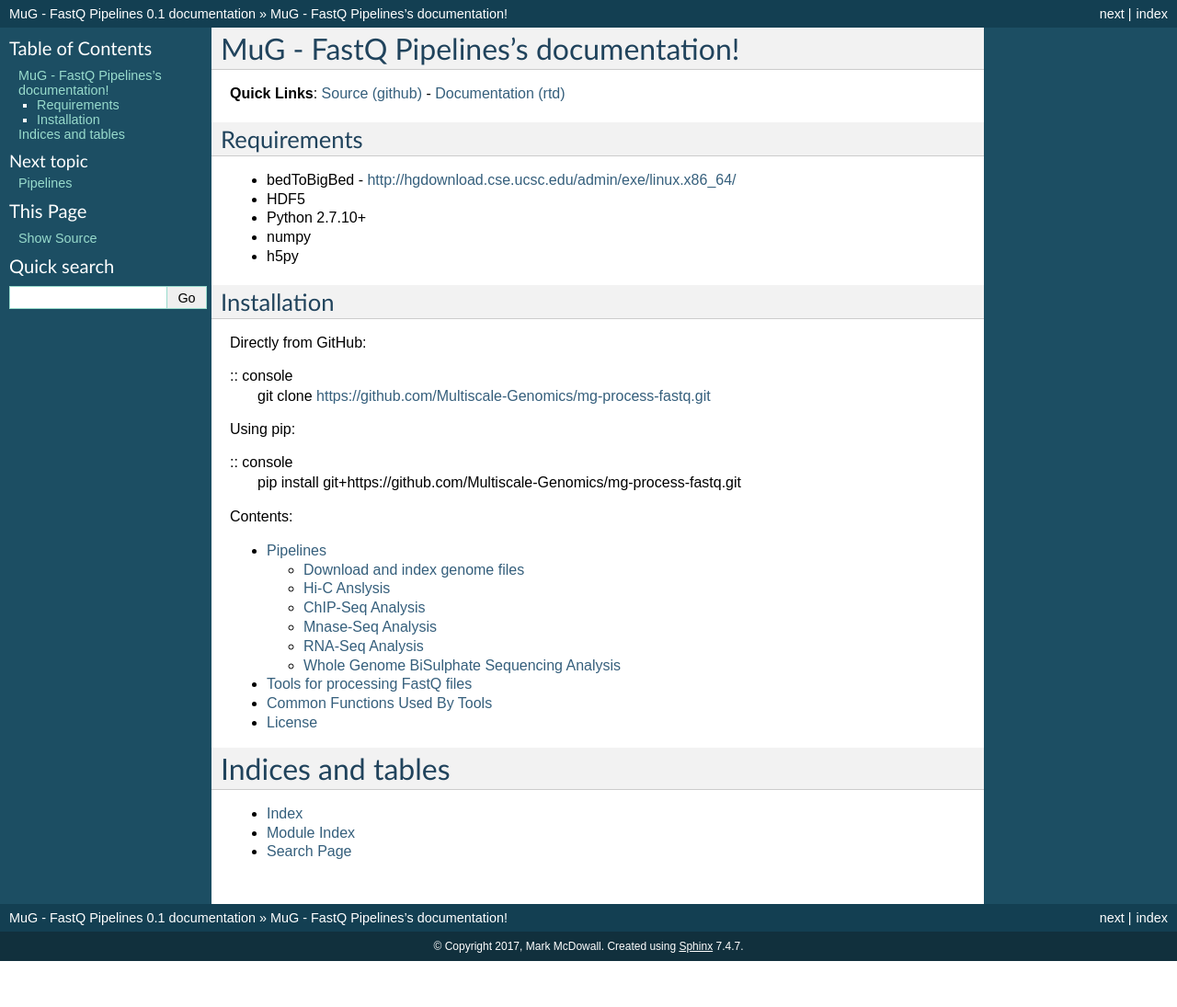
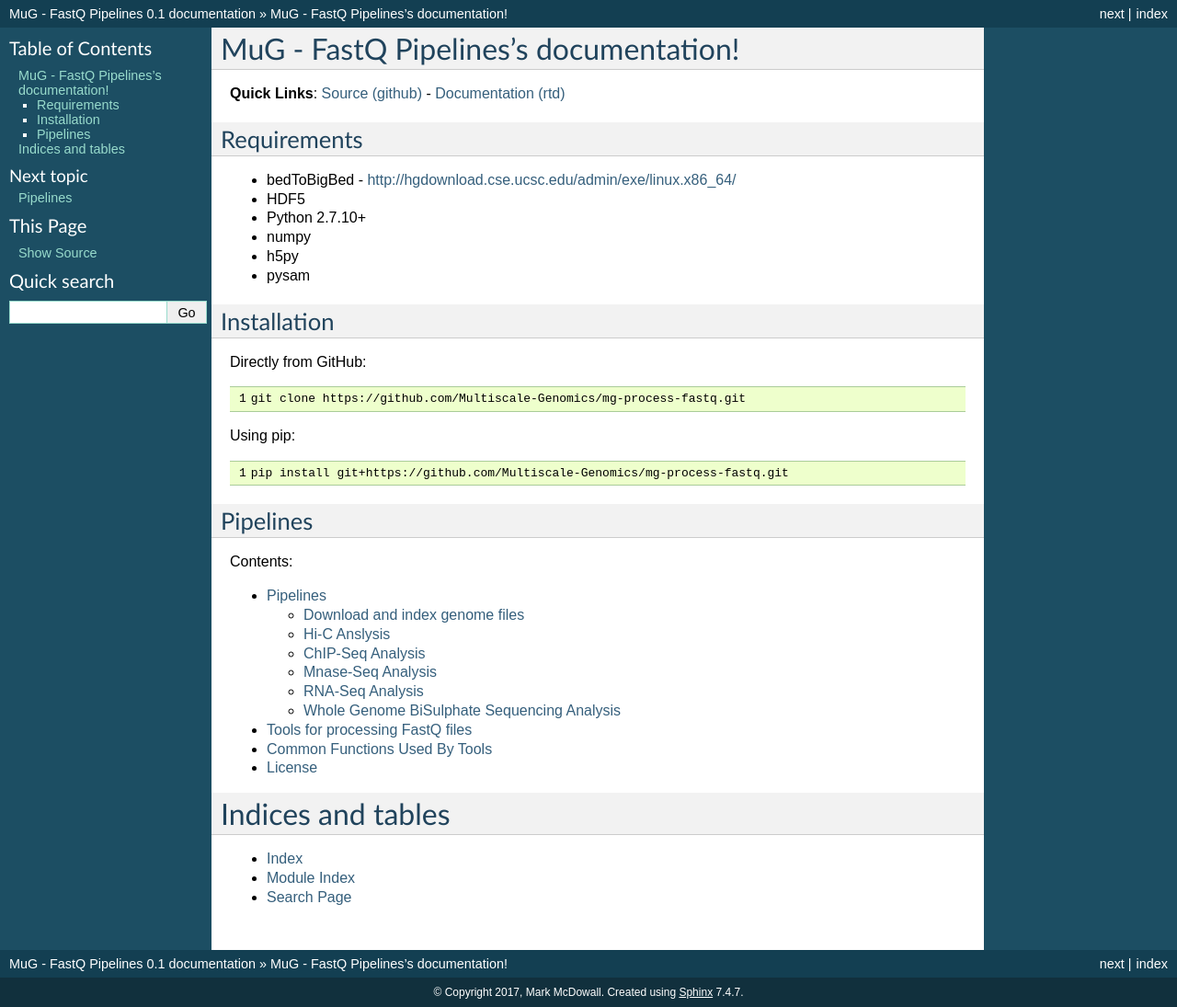
Before and after one commit to Multiscale-Genomics/mg-process-fastq, a Sphinx documentation site: the page built from docs/index.rst, in a window 1280 px wide. Shown: the whole page at 92% size. Built offline with Sphinx 7.4.7, drawn with Linux system fonts in a browser that asks for light colours; before the commit the page ends 1045 px from its top, so only the background shows below that.

Commit message:
Updated the Installation section of the docs

```diff
--- a/docs/index.rst
+++ b/docs/index.rst
@@ -15,20 +15,26 @@
 - Python 2.7.10+
 - numpy
 - h5py
+- pysam
 
 Installation
 ------------
 Directly from GitHub:
 
-:: console
+.. code-block:: none
+   :linenos:
+
    git clone https://github.com/Multiscale-Genomics/mg-process-fastq.git
 
 Using pip:
 
-:: console
+.. code-block:: none
+   :linenos:
+
    pip install git+https://github.com/Multiscale-Genomics/mg-process-fastq.git
 
-
+Pipelines
+---------
 .. toctree::
    :maxdepth: 2
    :caption: Contents:
```
